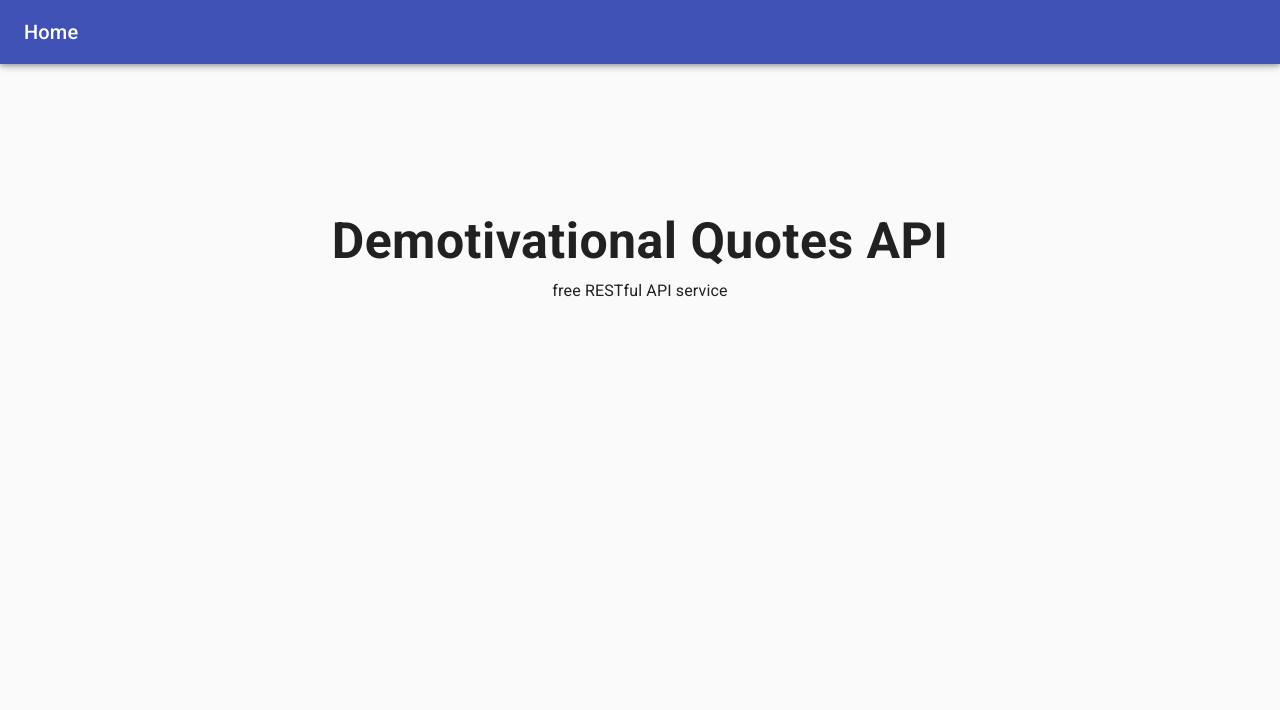
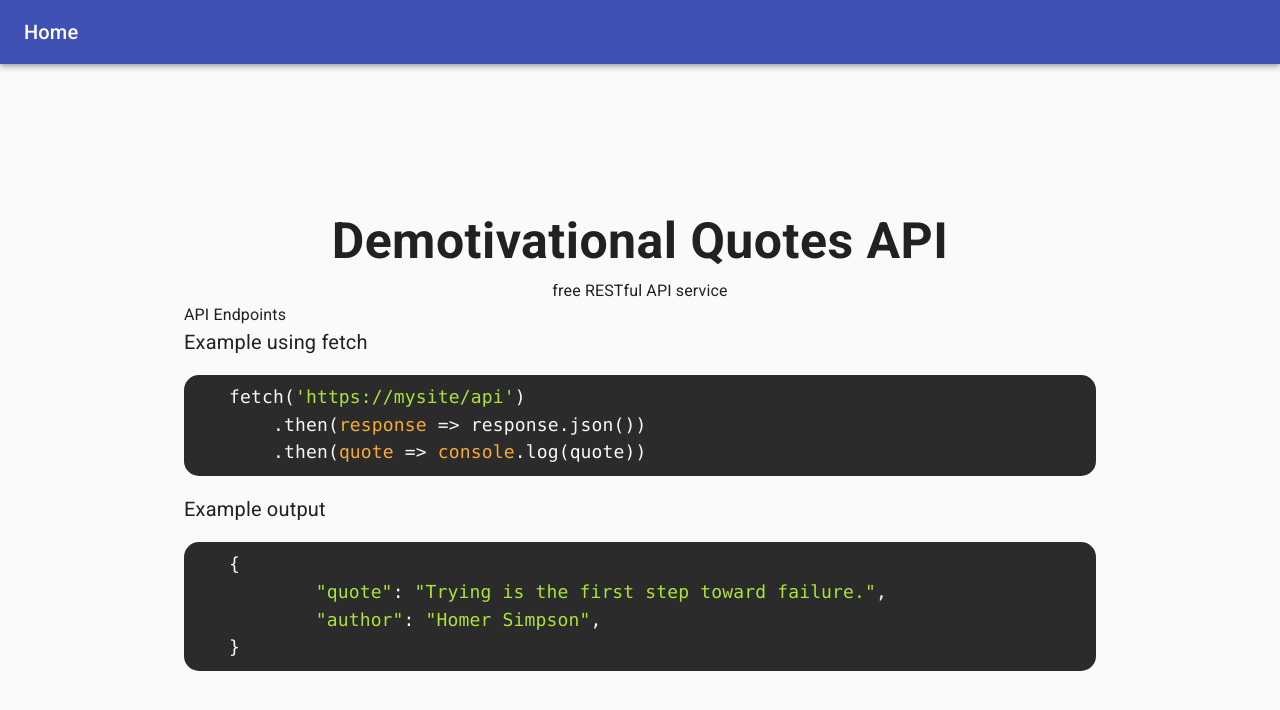
Before and after one commit to clarion22/demotivational-quotes-api, a React (Create React App) app in the folder frontend/: page / in a window 1280 px wide. Shown: the top 710 px of the page. Built offline with nearby package versions, Linux system fonts and the light colour scheme; a small style sheet from the web is missing.

Commit message:
code block component

```diff
--- a/frontend/package.json
+++ b/frontend/package.json
@@ -13,6 +13,7 @@
     "react-dom": "^17.0.2",
     "react-router-dom": "^5.2.0",
     "react-scripts": "4.0.3",
+    "react-syntax-highlighter": "^15.4.3",
     "web-vitals": "^1.1.1"
   },
   "scripts": {
--- a/frontend/public/index.html
+++ b/frontend/public/index.html
@@ -12,6 +12,7 @@
     <link rel="apple-touch-icon" href="%PUBLIC_URL%/logo192.png" />
     <link rel="stylesheet" href="https://fonts.googleapis.com/css?family=Roboto:300,400,500,700&display=swap" />
     <link rel="stylesheet" href="https://fonts.googleapis.com/icon?family=Material+Icons" />
+    <link rel='stylesheet' href='https://highlightjs.org/static/demo/styles/railscasts.css'/>
     <!--
       manifest.json provides metadata used when your web app is installed on a
       user's mobile device or desktop. See https://developers.google.com/web/fundamentals/web-app-manifest/
--- /dev/null
+++ b/frontend/src/components/CodeBlock.js
@@ -0,0 +1,51 @@
+import SyntaxHighlighter from 'react-syntax-highlighter';
+import { a11yDark } from 'react-syntax-highlighter/dist/esm/styles/hljs';
+import Typography from '@material-ui/core/Typography';
+import Box from '@material-ui/core/Box';
+import { makeStyles } from '@material-ui/core/styles';
+
+const useStyles = makeStyles(() => ({
+	codeTitle: {
+		fontSize: '20px',
+	},
+}));
+function CodeBlock({ codeText, codeOutput }) {
+	const classes = useStyles();
+
+	return (
+		<Box>
+			<Typography className={classes.codeTitle}>
+				Example using fetch
+			</Typography>
+			<SyntaxHighlighter
+				language='javascript'
+				style={a11yDark}
+				customStyle={{
+					textAlign: 'left',
+					borderRadius: '15px',
+					paddingLeft: '45px',
+					fontSize: '18px',
+				}}
+			>
+				{codeText}
+			</SyntaxHighlighter>
+			<Typography className={classes.codeTitle}>
+				Example output
+			</Typography>
+			<SyntaxHighlighter
+				language='javascript'
+				style={a11yDark}
+				customStyle={{
+					textAlign: 'left',
+					borderRadius: '15px',
+					paddingLeft: '45px',
+					fontSize: '18px',
+				}}
+			>
+				{codeOutput}
+			</SyntaxHighlighter>
+		</Box>
+	);
+}
+
+export default CodeBlock;
--- a/frontend/src/components/Home.js
+++ b/frontend/src/components/Home.js
@@ -3,9 +3,8 @@ import CssBaseline from '@material-ui/core/CssBaseline';
 import Typography from '@material-ui/core/Typography';
 import Container from '@material-ui/core/Container';
 import Box from '@material-ui/core/Box';
-import Button from '@material-ui/core/Button';
 import { makeStyles } from '@material-ui/core/styles';
-
+import CodeBlock from './CodeBlock';
 const useStyles = makeStyles(() => ({
 	title: {
 		fontSize: '50px',
@@ -13,9 +12,20 @@ const useStyles = makeStyles(() => ({
 	},
 	mainContainer: {
 		paddingTop: '10em',
+	},
+	boxContainer: {
 		textAlign: 'center',
 	},
 }));
+
+const codeText = `fetch('https://mysite/api')
+    .then(response => response.json())
+    .then(quote => console.log(quote))`;
+
+const codeOutput = `{
+	"quote": "Trying is the first step toward failure.",
+	"author": "Homer Simpson",
+}`;
 
 function Home() {
 	const classes = useStyles();
@@ -24,13 +34,14 @@ function Home() {
 		<React.Fragment>
 			<CssBaseline />
 			<Container maxWidth='md' className={classes.mainContainer}>
-				<Box>
+				<Box className={classes.boxContainer}>
 					<Typography className={classes.title}>
 						Demotivational Quotes API
 					</Typography>
 					<Typography>free RESTful API service</Typography>
 				</Box>
-				<Box></Box>
+				<Typography>API Endpoints</Typography>
+				<CodeBlock codeText={codeText} codeOutput={codeOutput} />
 			</Container>
 		</React.Fragment>
 	);
```
Also changed, not shown: 1 other file (tests, documents, lock files or other folders).
